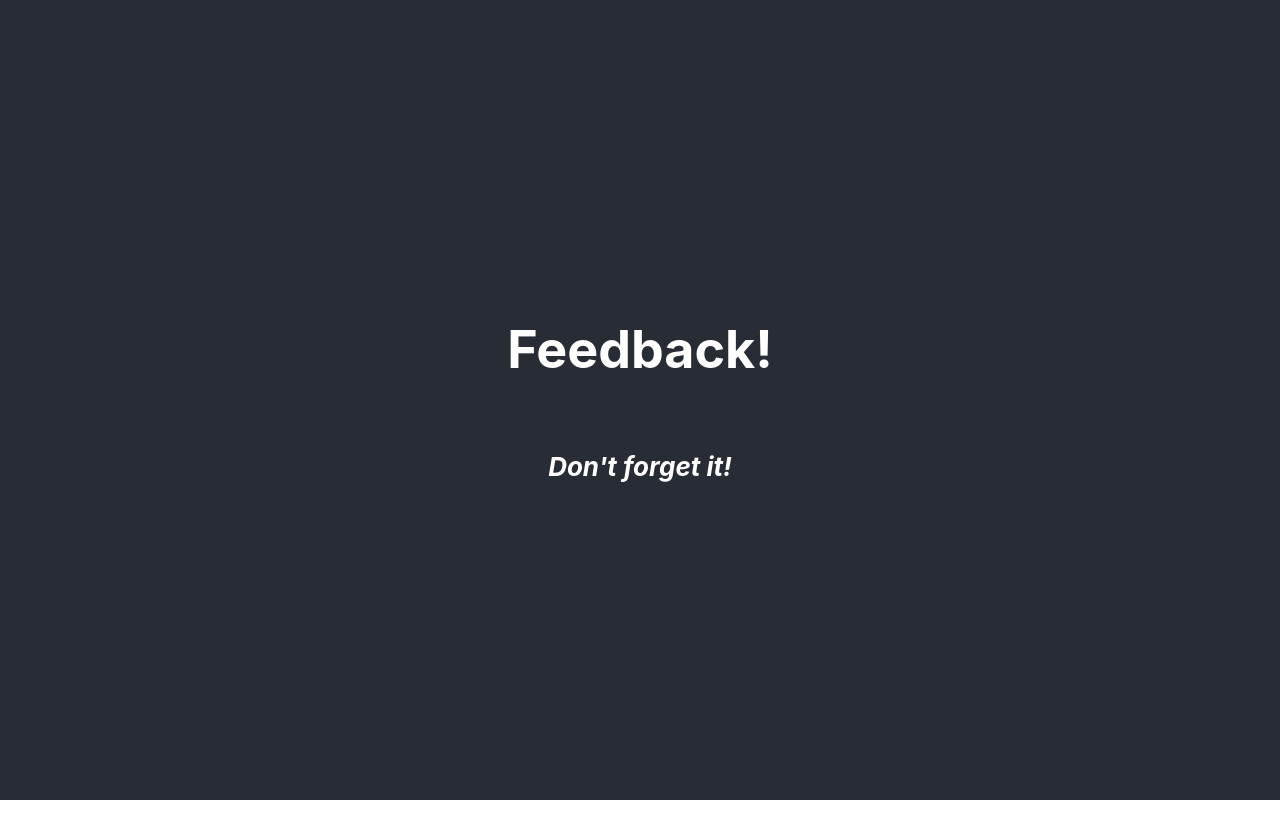
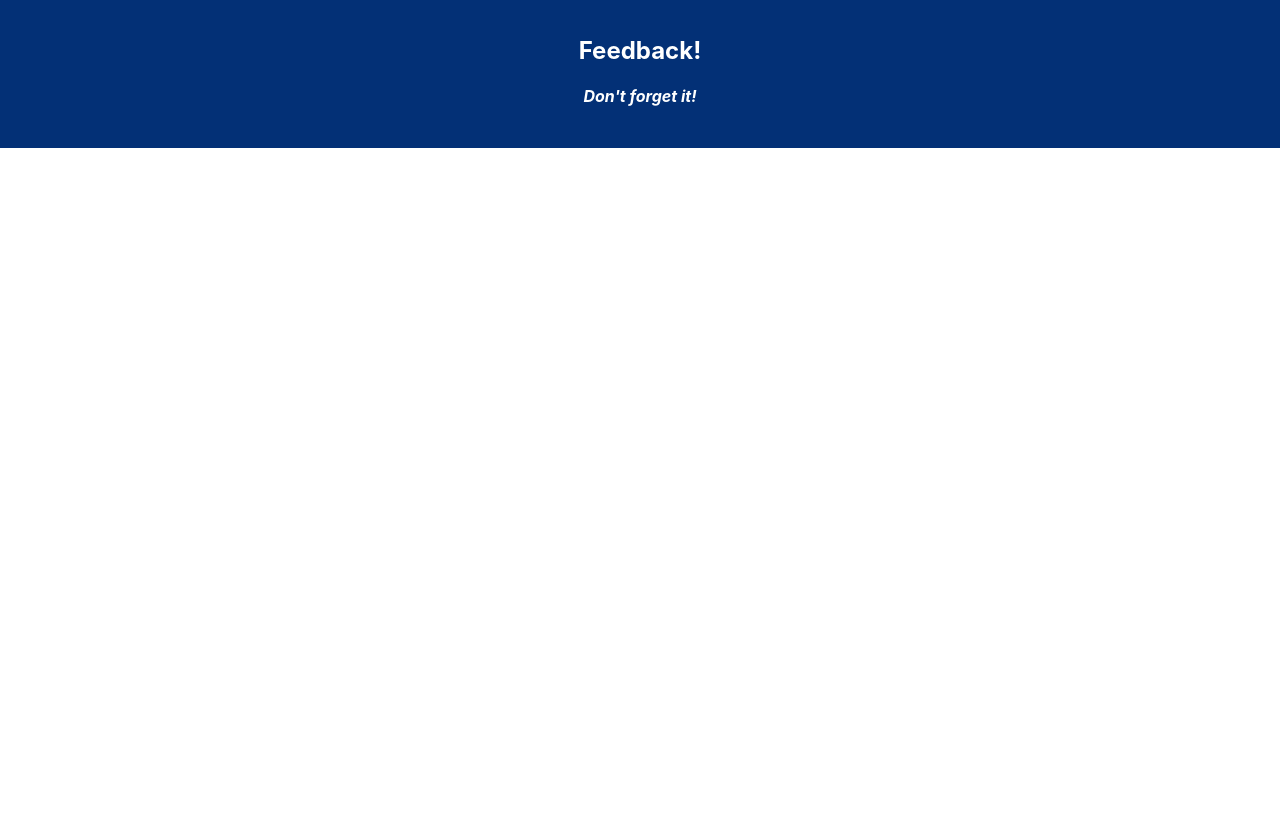
Before and after one commit to demkantor/redux-feedback-loop, a React (Create React App) app: page / in a window 1280 px wide. Built offline with nearby package versions, Linux system fonts and the light colour scheme.

Commit message:
outline complete

```diff
--- a/src/components/App/App.css
+++ b/src/components/App/App.css
@@ -2,37 +2,17 @@
   text-align: center;
 }
 
-.App-logo {
-  height: 40vmin;
-  pointer-events: none;
-}
-
-@media (prefers-reduced-motion: no-preference) {
-  .App-logo {
-    animation: App-logo-spin infinite 20s linear;
-  }
-}
-
 .App-header {
-  background-color: #282c34;
-  min-height: 100vh;
-  display: flex;
-  flex-direction: column;
-  align-items: center;
-  justify-content: center;
-  font-size: calc(10px + 2vmin);
+  background-color: #033076;
+  min-height: 70px;
+  padding: 20px;
   color: white;
 }
 
-.App-link {
-  color: #61dafb;
+.App-title {
+  font-size: 1.5em;
 }
 
-@keyframes App-logo-spin {
-  from {
-    transform: rotate(0deg);
-  }
-  to {
-    transform: rotate(360deg);
-  }
+.App-intro {
+  font-size: large;
 }
--- a/src/components/App/App.js
+++ b/src/components/App/App.js
@@ -1,19 +1,30 @@
-import React, { Component } from 'react';
+import React, {Component} from 'react';
 import axios from 'axios';
-import './App.css';
+import '../App/App.css';
+import {HashRouter as Router, Route, Link} from 'react-router-dom';
+import {connect} from 'react-redux';
+import Header from '../Header/Header';
+
+
 
 class App extends Component {
+
+
+
   render() {
+
     return (
       <div className="App">
-        <header className="App-header">
-          <h1 className="App-title">Feedback!</h1>
-          <h4><i>Don't forget it!</i></h4>
-        </header>
+        <Header />
         <br/>
       </div>
     );
   }
 }
 
-export default App;
+
+const putReduxStateOnProps = (reduxState) => ({
+  reduxState
+})
+
+export default connect(putReduxStateOnProps)(App);
--- a/src/components/Header/Header.js
+++ b/src/components/Header/Header.js
@@ -0,0 +1,18 @@
+import React, {Component} from 'react';
+import '../App/App.css';
+
+class Header extends Component {
+
+
+  render() {
+
+    return (
+        <header className="App-header">
+          <h1 className="App-title">Feedback!</h1>
+          <h4><i>Don't forget it!</i></h4>
+        </header>
+    );
+  }
+}
+
+export default Header;
--- a/src/index.js
+++ b/src/index.js
@@ -3,11 +3,23 @@ import ReactDOM from 'react-dom';
 import './index.css';
 import App from './components/App/App';
 import * as serviceWorker from './serviceWorker';
+//Redux
+import { applyMiddleware, createStore, combineReducers } from 'redux';
+import { Provider } from 'react-redux';
+import logger from 'redux-logger';
 
 
 
 
 
 
-ReactDOM.render(<App />, document.getElementById('root'));
+
+const storeInstance = createStore(
+    combineReducers({
+
+    }),
+    applyMiddleware(logger),
+);
+
+ReactDOM.render(<Provider store={storeInstance}><App /></Provider>, document.getElementById('root'));
 serviceWorker.unregister();
```
Also changed, not shown: package.json (+7 -4 lines), src/components/Admin/Admin.js (added, +16 -0 lines), src/components/Comments/Comments.js (added, +16 -0 lines), src/components/Feeling/Feeling.js (added, +16 -0 lines), src/components/Review/Review.js (added, +16 -0 lines), src/components/Submitted/Submitted.js (added, +16 -0 lines), src/components/Supporting/Supporting.js (added, +16 -0 lines), src/components/Understanding/Understanding.js (added, +16 -0 lines), 2 other files (tests, documents, lock files or other folders).
